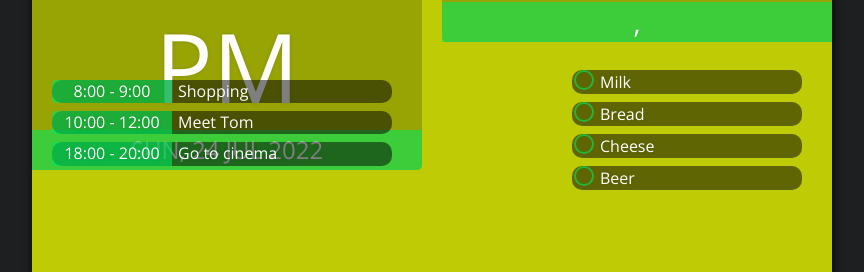
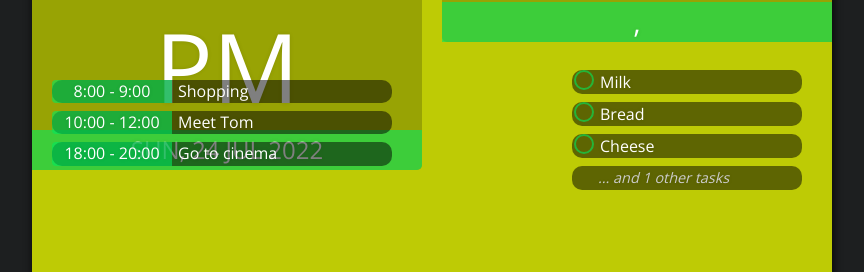
Before and after one commit to Mckoev/organizer, a React (Create React App) app: page / in a window 1280 px wide. Shown: the part 256-528 px from the top of the page, without its empty margins (208-1072 px from the left). Built offline with nearby package versions, Linux system fonts and the light colour scheme; no server answers; a web font is replaced by a local one.

Commit message:
edit panelasks component

```diff
--- a/src/components/home/PanelTasks.tsx
+++ b/src/components/home/PanelTasks.tsx
@@ -1,27 +1,35 @@
 import {useState} from 'react'
 import {shoppingList} from '../tasks/initialData'
 import {initShopList} from "../../mock/mock";
+import {useAppSelector} from "../../reduxToolkit/hooks";
 
 function PanelTasks() {
     const initialValue = localStorage.getItem(shoppingList)
 
     const [list, setList] = useState(initialValue ? JSON.parse(initialValue) : initShopList)
 
-    const listItems = list.map((el, index) => (
+    console.log(list)
+
+
+    const listItems = list.slice(0, 3).map((el, index) => (
         <li key={index} className={el.complete ? 'checked' : ''}>
             <div className="check"></div>
             <div className="title">{el.task}</div>
         </li>
     ))
 
+    const isManyTasks = list.length - list.slice(0, 3).length > 0
+
     return (
         <div className="panel panel-tasks">
             <ul>
                 {listItems}
+                { isManyTasks ?
                 <li className="other">
                     <div className="plus"></div>
-                    <div className="title">... and 15 other tasks</div>
+                     <div className="title">... and {list.length - list.slice(0, 3).length} other tasks</div>
                 </li>
+                    : <></>}
             </ul>
         </div>
     )
```
